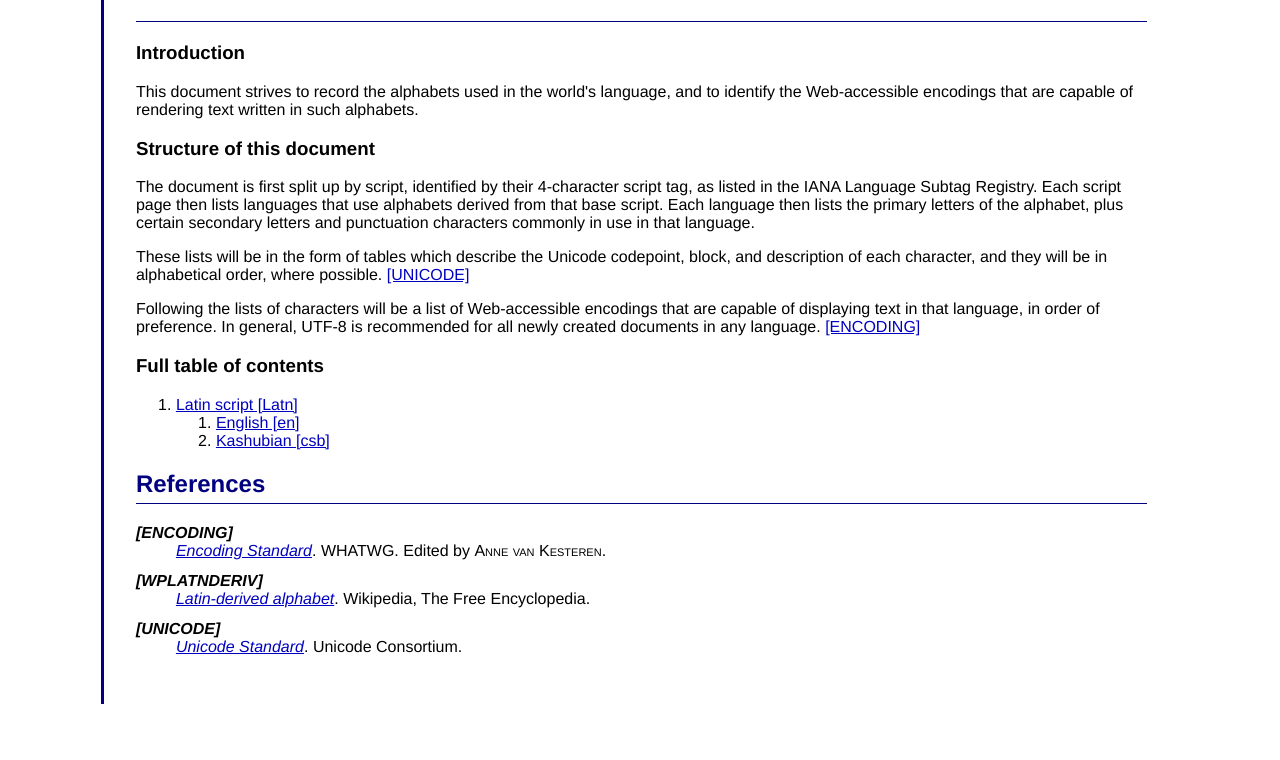
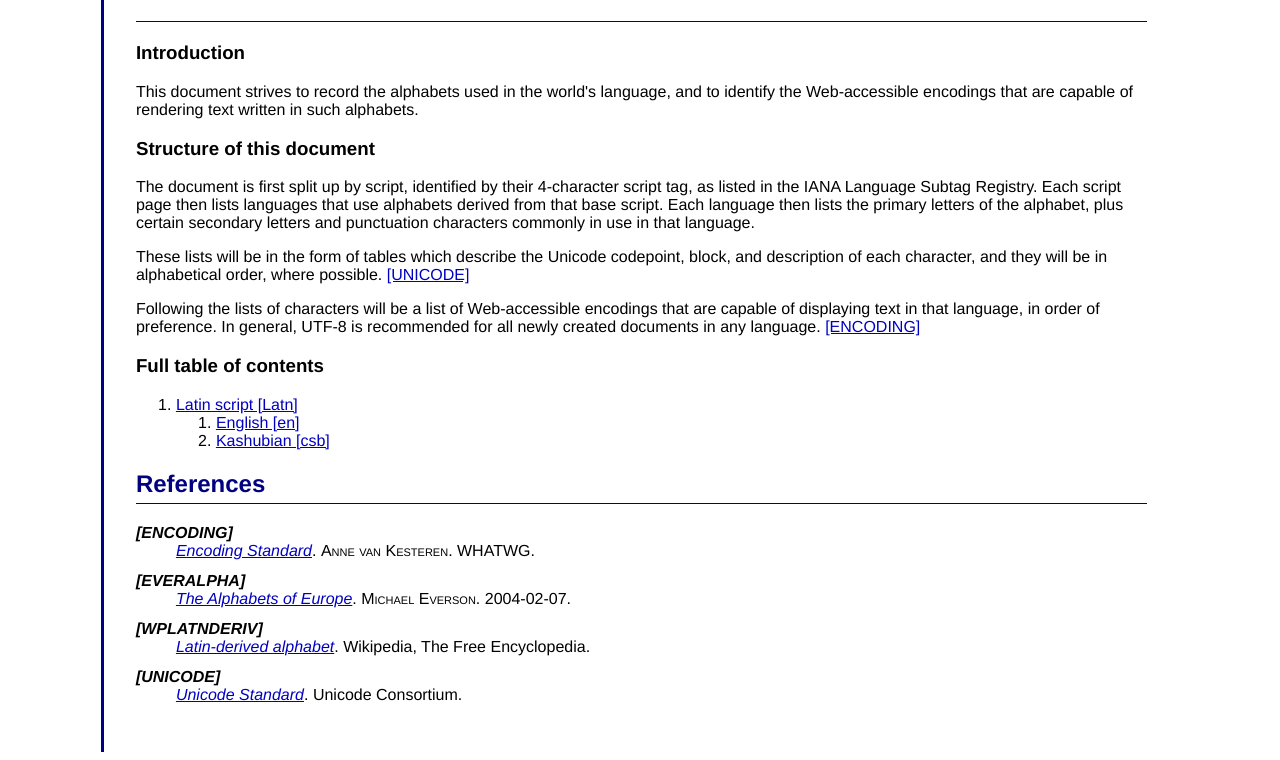
Before and after one commit to GPHemsley/alphabets, a plain HTML site: page index.html in a window 1280 px wide. Shown: the part 282-1042 px from the top of the page. Before the commit the page ends 994 px from the top, so only its background shows below. Drawn offline with Linux system fonts and the light colour scheme.

Commit message:
Add [EVERALPHA] reference.

```diff
--- a/index.html
+++ b/index.html
@@ -63,7 +63,10 @@
 
 			<dl>
 				<dt><dfn id="ref:encoding">[ENCODING]</dfn></dt>
-				<dd><a href="http://encoding.spec.whatwg.org/"><cite>Encoding Standard</cite></a>. WHATWG. Edited by <span class="author">Anne van Kesteren</span>.</dd>
+				<dd><a href="http://encoding.spec.whatwg.org/"><cite>Encoding Standard</cite></a>. <span class="author">Anne van Kesteren</span>. WHATWG.</dd>
+
+				<dt><dfn id="ref:everalpha">[EVERALPHA]</dfn></dt>
+				<dd><a href="http://www.evertype.com/alphabets/"><cite>The Alphabets of Europe</cite></a>. <span class="author">Michael Everson</span>. <time>2004-02-07</time>. </dd>
 
 				<dt><dfn id="ref:wplatnderiv">[WPLATNDERIV]</dfn></dt>
 				<dd><a href="http://en.wikipedia.org/wiki/Latin-derived_alphabet"><cite>Latin-derived alphabet</cite></a>. Wikipedia, The Free Encyclopedia.</dd>
```
